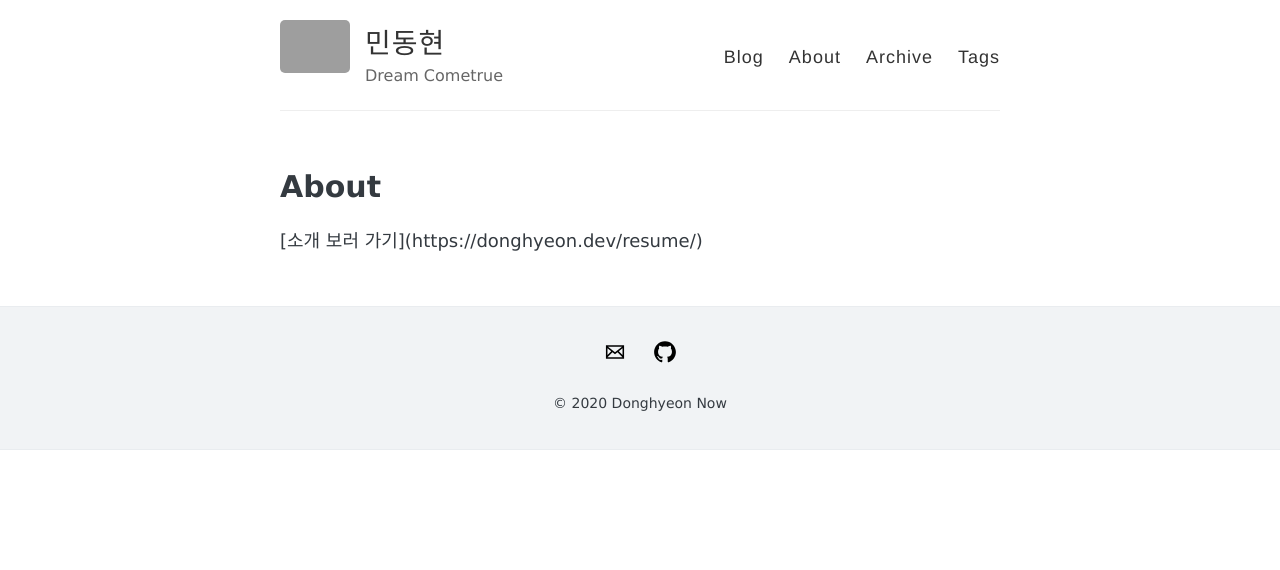
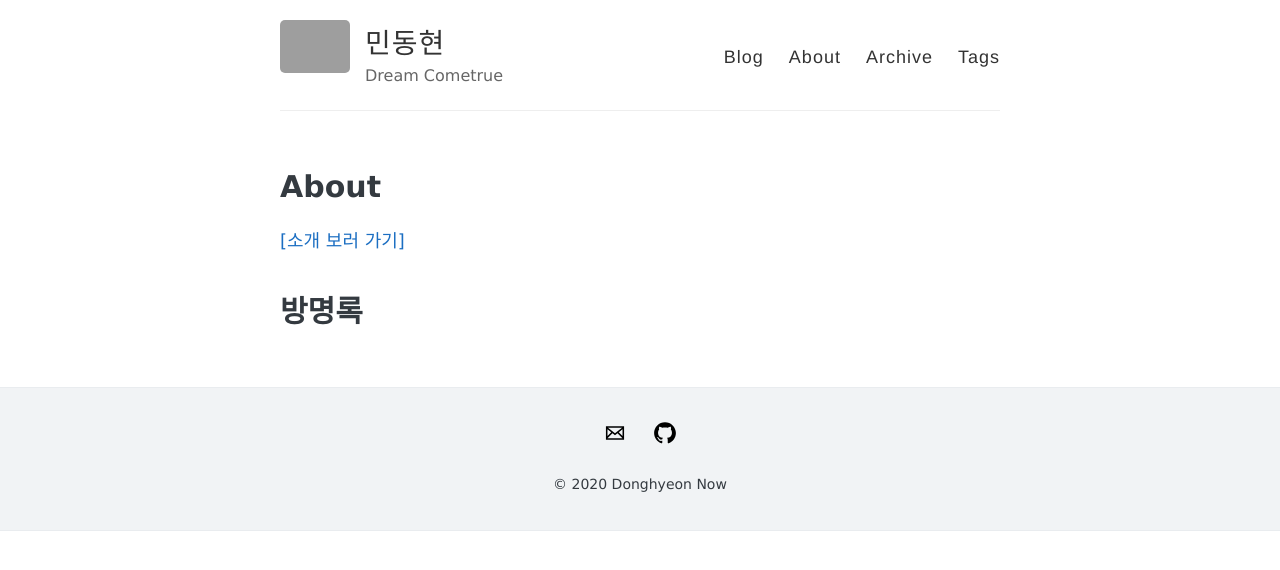
Before and after one commit to DaeAkin/DaeAkin.github.io, a Jekyll site: the page built from about.html, in a window 1280 px wide. Shown: the top 570 px of the page. Built offline with Jekyll 4.4.1, drawn with Linux system fonts in a browser that asks for light colours; comment, search, counter and statistics services are not loaded; grey boxes are pictures that could not be loaded.

Commit message:
방명록 추가

```diff
--- a/about.html
+++ b/about.html
@@ -4,9 +4,8 @@ title: About
 permalink: /about/
 ---
 
-
-
-[소개 보러 가기](https://donghyeon.dev/resume/)
+<a href="https://donghyeon.dev/resume/">[소개 보러 가기]</a>
+<h1>방명록</h1>
   <script src="https://utteranc.es/client.js"
         repo="DaeAkin/DaeAkin.github.io"
         issue-term="pathname"
```
Lines whose indentation alone changed are shown as unchanged.
